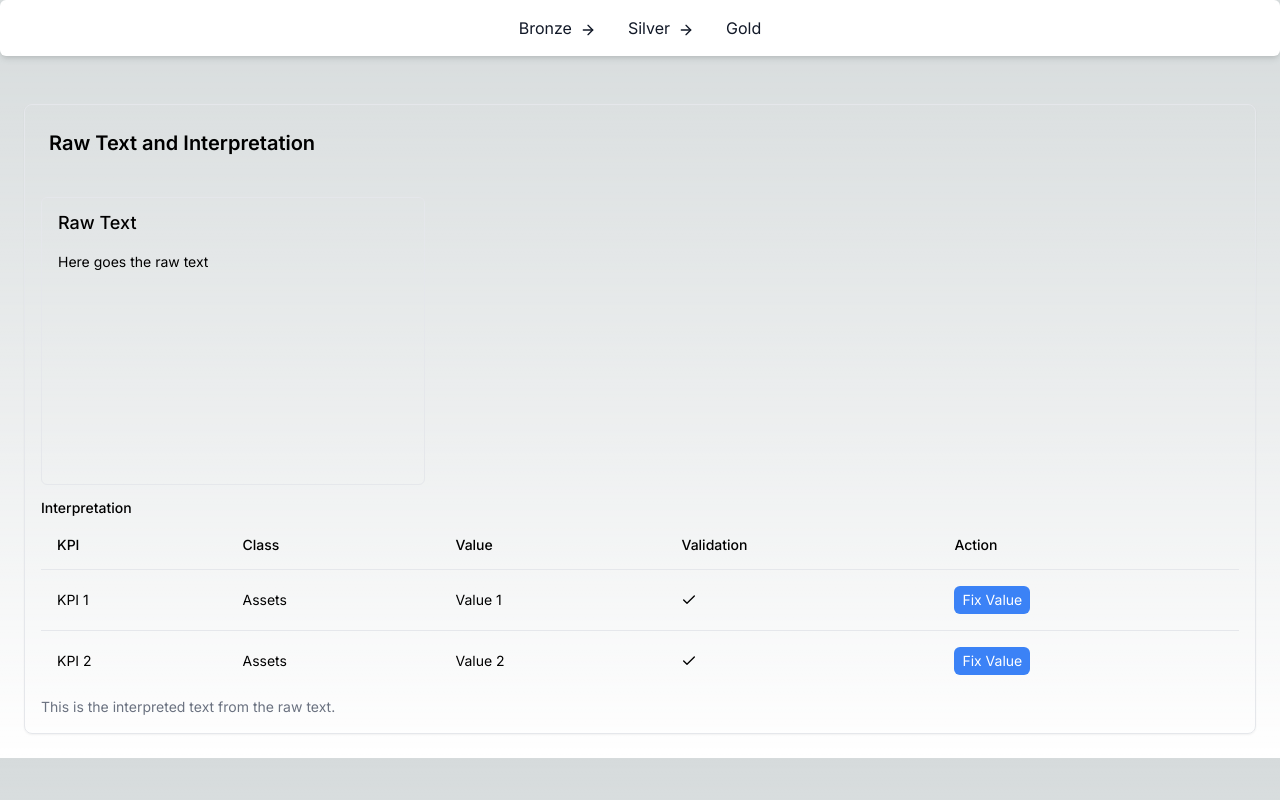
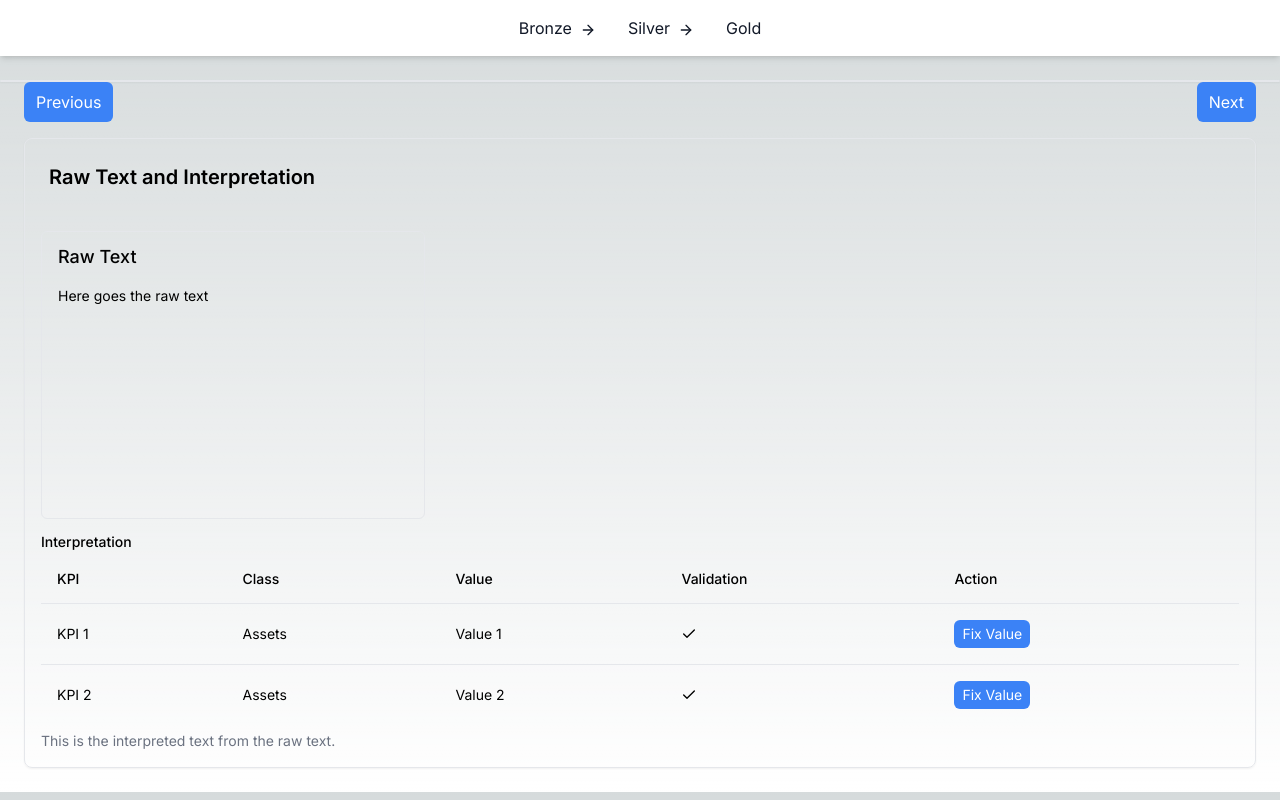
Before and after one commit to louis-sanna-eki/structura, a Next.js app: page / in a window 1280 px wide. Built offline with nearby package versions, Linux system fonts and the light colour scheme.

Commit message:
feat(data)

```diff
--- a/app/globals.css
+++ b/app/globals.css
@@ -8,13 +8,13 @@
   --background-end-rgb: 255, 255, 255;
 }
 
-@media (prefers-color-scheme: dark) {
+/* @media (prefers-color-scheme: dark) {
   :root {
     --foreground-rgb: 255, 255, 255;
     --background-start-rgb: 0, 0, 0;
     --background-end-rgb: 0, 0, 0;
   }
-}
+} */
 
 body {
   color: rgb(var(--foreground-rgb));
--- a/app/page.tsx
+++ b/app/page.tsx
@@ -2,6 +2,7 @@
  * v0 by Vercel.
  * @see https://v0.dev/t/CPe8fm0Tmp9
  */
+"use client";
 import { CardHeader, CardContent, Card } from "@/components/ui/card";
 import { ScrollArea } from "@/components/ui/scroll-area";
 import { Label } from "@/components/ui/label";
@@ -17,7 +18,7 @@ import {
 export default function Home() {
   return (
       <div>
-      <nav className="rounded-md p-4 mb-6 flex items-center justify-around bg-white shadow-md">
+        <nav className="p-4 mb-6 flex items-center justify-around bg-white shadow-md">
           <ul className="space-x-8 flex">
             <li>
               <a className="text-gray-900 hover:text-gray-600" href="#">
@@ -38,14 +39,24 @@ export default function Home() {
             </li>
           </ul>
         </nav>
-      <Silver/>
+        <Card></Card>
+        <Silver />
       </div>
   );
 }
 
+
 function Silver() {
   return (
-    <div className="p-6">
+    <div className="px-6 pb-6">
+      <div className="flex justify-between mb-4">
+        <button className="px-3 py-2 bg-blue-500 text-white rounded-md">
+          Previous
+        </button>
+        <button className="px-3 py-2 bg-blue-500 text-white rounded-md">
+          Next
+        </button>
+      </div>
       <Card>
         <CardHeader>
           <h2 className="text-xl font-semibold">Raw Text and Interpretation</h2>
@@ -100,7 +111,7 @@ function Silver() {
                 </TableRow>
               </TableBody>
             </Table>
-            <p className="text-sm text-gray-500 dark:text-gray-400">
+            <p className="text-sm text-gray-500">
               This is the interpreted text from the raw text.
             </p>
           </div>
--- a/package.json
+++ b/package.json
@@ -16,6 +16,7 @@
     "clsx": "^2.0.0",
     "lucide-react": "^0.294.0",
     "next": "14.0.4",
+    "next-themes": "^0.2.1",
     "react": "^18",
     "react-dom": "^18",
     "tailwind-merge": "^2.1.0",
```
Also changed, not shown: 1 other file (tests, documents, lock files or other folders). Lines whose indentation alone changed are shown as unchanged.
